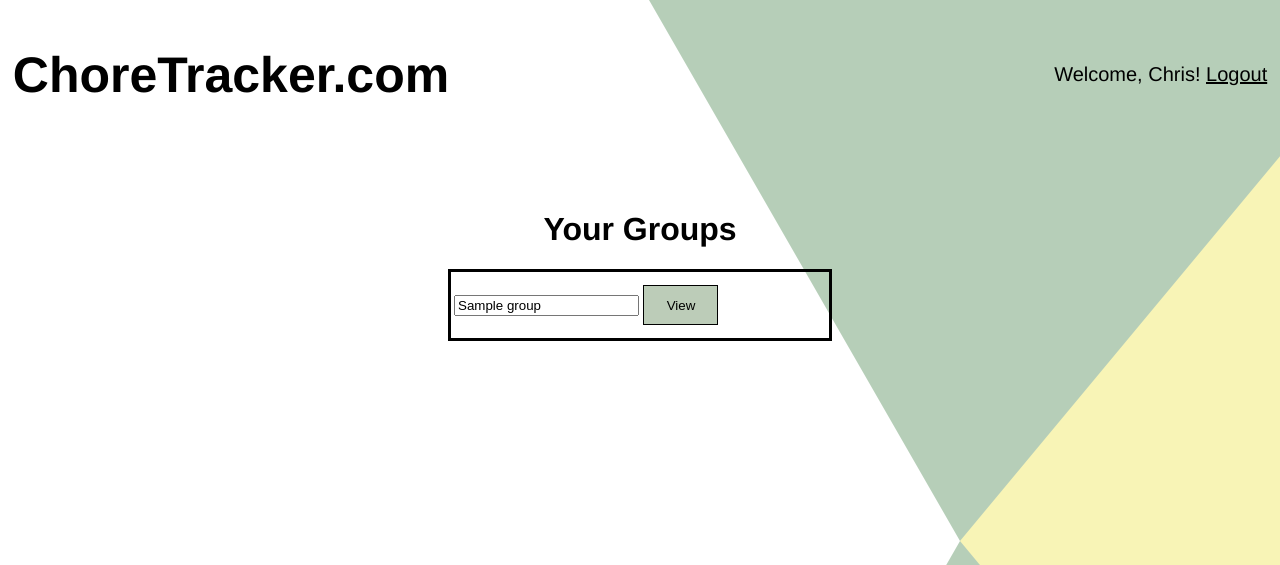
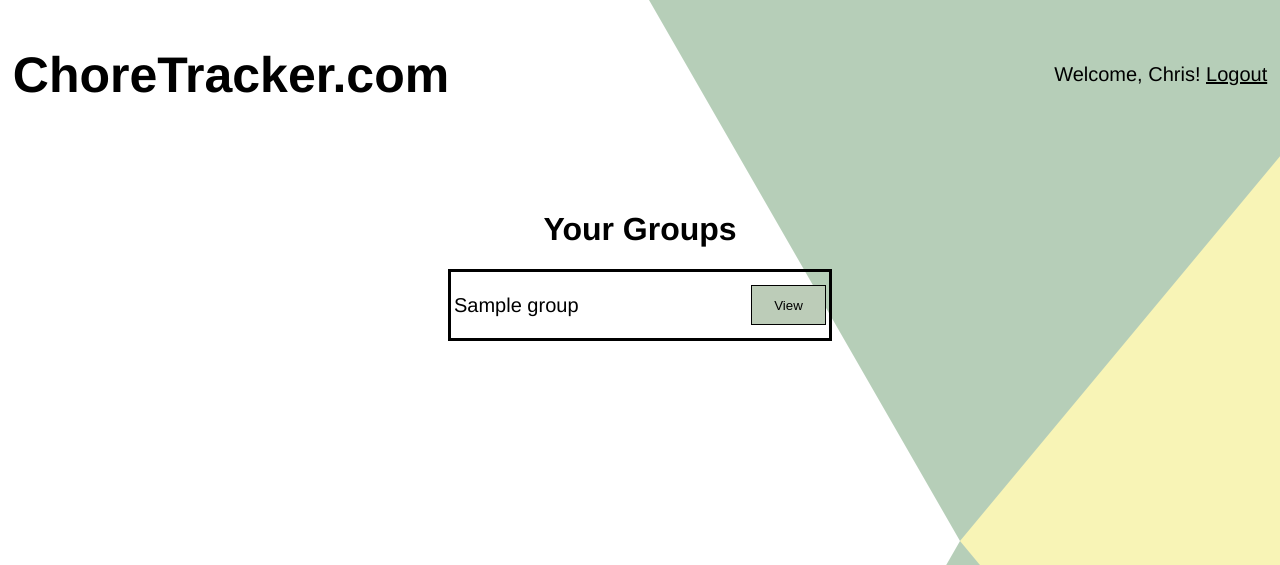
Before and after one commit to Risch1997/IIT-Project, a PHP site: page /view.php in a window 1280 px wide. Shown: the top 565 px of the page. Run offline with PHP 8.4, Linux system fonts and the light colour scheme; a user stored in the database is signed in; data comes from the database, SQL or seed files in the repository; tables that the repository leaves empty hold one stand-in row (values such as "Sample post"); some web fonts are replaced.

Commit message:
Fixed view page

```diff
--- a/view.php
+++ b/view.php
@@ -6,19 +6,21 @@
 
 	<?php
 		echo '<table class="groupList" style="border:solid; width: 30%">';
-		// $query = "SELECT groups.groupName, groups.groupID FROM groups, group_users WHERE ". $_SESSION['userID']." = group_users.userID";
-		$query = "SELECT * FROM groups";
+		$query = "SELECT groups.groupName, groups.groupID FROM groups, group_users WHERE ". $_SESSION['userID']." = group_users.userID";
+
 		$result = $dbcon->query($query);
 
 
 
 		foreach ($result as $row){
-			echo '<td>
-				<form method="post" action="group.php?id='. $row['groupID'].'">
-				<input type="label" name="groupname" value='.'"'.$row['groupName'].'"'.'>
+			echo '
+				<form method="post" action="group.php?id='. $row['groupID'].'">';
+			echo '<tr><td><label style="font-size:20px">' . $row['groupName'] . '</label></td>';
+
+			echo	'<input type="hidden" name="groupname" value='.'"'.$row['groupName'].'"'.'>
 				<input type="hidden" name="groupid" value='.'"'.$row['groupID'].'"'.'>
-          		<input type="submit" value="View" id="view_btn" class="submit"></form>
-          		</td>';
+          		<td><input type="submit" value="View" id="view_btn" class="submit" style="float:right"></form>
+          		</td></tr>';
          }
 	?>
 
```
